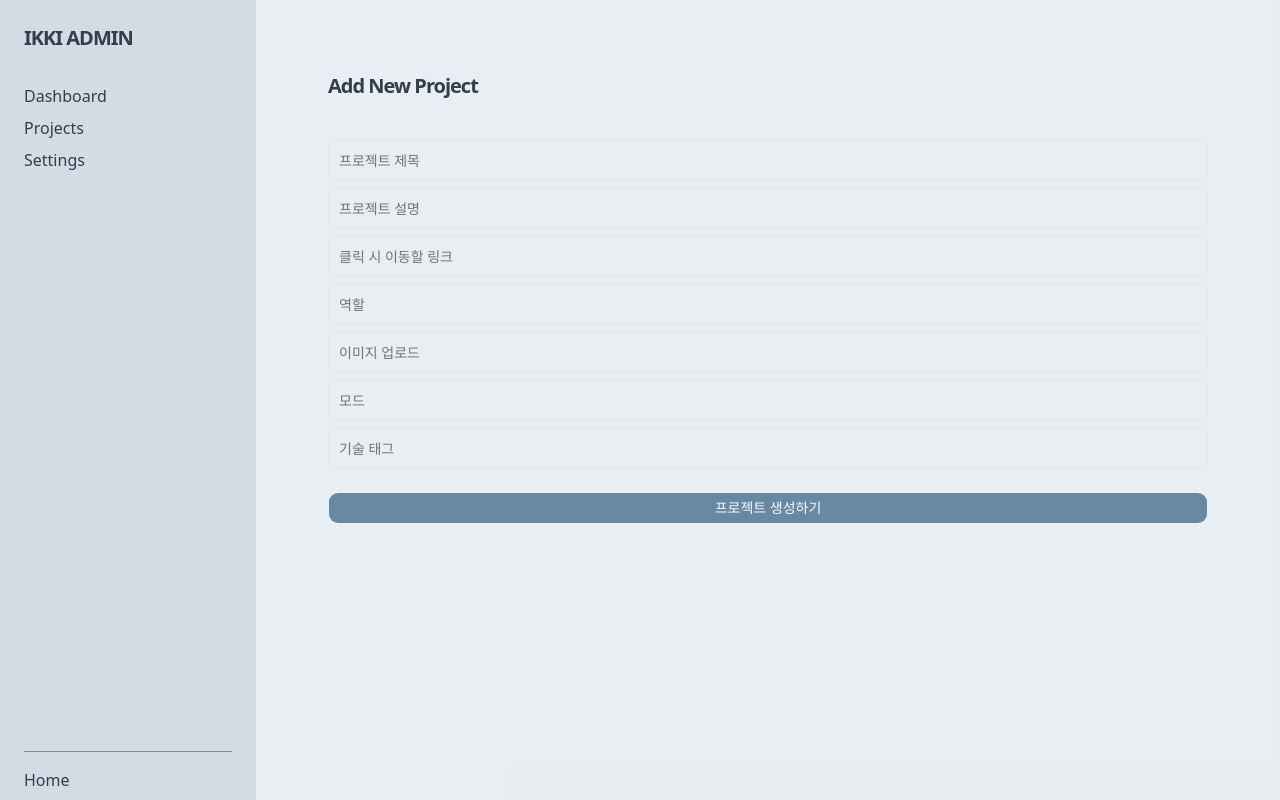
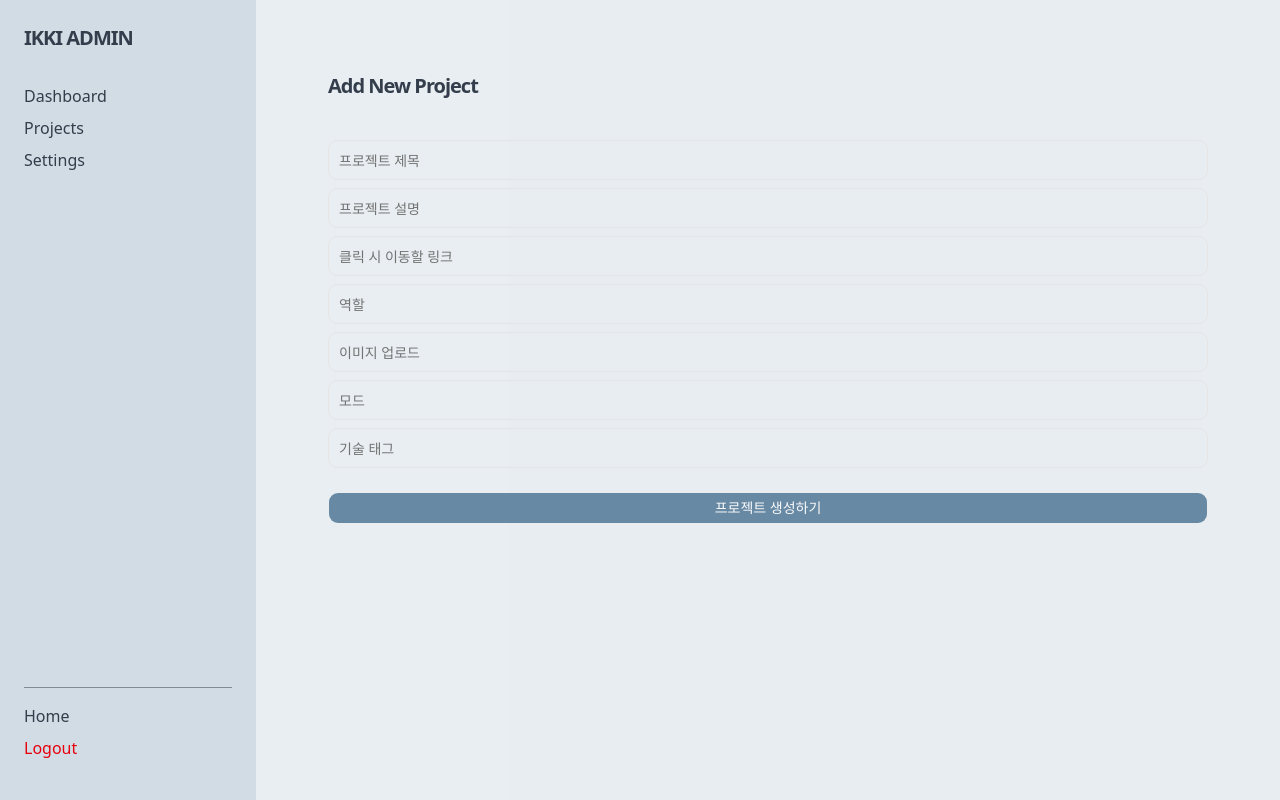
Before and after one commit to ikki-rock/ikki-portfolio, a Next.js app: page /admin/projects/new in a window 1280 px wide. Built offline with nearby package versions, Linux system fonts and the light colour scheme; a web font is replaced by a local one.

Commit message:
fix: 모바일 관리자페이지 본문 yscroll 안먹는 현상 해결 main에 flex-1 제거하여 해결. w-full로 바꾸고 사이드바에 flex-shrink-0주어 줄어들지 않도록함

```diff
--- a/app/admin/layout.tsx
+++ b/app/admin/layout.tsx
@@ -42,7 +42,7 @@ export default function AdminLayout({
     </nav>
   );
   return (
-    <div className="flex min-h-screen w-full bg-accent/30 flex-col md:flex-row">
+    <div className="flex h-full w-full bg-accent/30 flex-col md:flex-row">
       {/* 모바일 전용 헤더 */}
       <header className="flex h-16 items-center justify-between px-6 bg-accent md:hidden border-b border-foreground/10">
         <Link href="/">
@@ -54,7 +54,7 @@ export default function AdminLayout({
         <MobileNav>{NavLinks}</MobileNav>
       </header>
       {/* 사이드바 */}
-      <aside className="hidden md:flex w-64 p-6 flex flex-col gap-4 bg-accent">
+      <aside className="hidden md:flex w-64 p-6 flex flex-col gap-4 bg-accent flex-shrink-0">
         {/* 로고 */}
         <Link href={"/"}>
           <h1 className="text-xl font-bold tracking-tighter">IKKI ADMIN</h1>
@@ -90,7 +90,9 @@ export default function AdminLayout({
       </aside>
 
       {/* 메인 콘텐츠 */}
-      <main className="flex-1 p-4 md:p-8">{children}</main>
+      <main className="w-full p-4 md:p-8 h-dvh overflow-y-scroll">
+        {children}
+      </main>
     </div>
   );
 }
--- a/app/admin/page.tsx
+++ b/app/admin/page.tsx
@@ -14,7 +14,7 @@ export default async function AdminHome() {
   const status = await getDashboardQuickStatus();
   const recentProjects = await fetchProjects(3);
   return (
-    <div className="p-8 space-y-8">
+    <div className="space-y-8">
       <h1 className="text-3xl font-bold tracking-tight">관리자 대시보드</h1>
 
       <div className="flex flex-col gap-8">
@@ -54,7 +54,7 @@ export default async function AdminHome() {
           </div>
         </section>
         {/* 프로젝트 리스트 섹션 */}
-        <section className="gap-4 flex-col min-h-[50dvh] flex">
+        <section className="gap-4 flex-col flex">
           <div className="flex Items-center justify-between">
             <h1>Recent Projects</h1>
             <Link
@@ -64,7 +64,7 @@ export default async function AdminHome() {
               VIEW ALL →
             </Link>
           </div>
-          <div className="grid gap-6 md:grid-cols-3 flex-1">
+          <div className="grid gap-6 md:grid-cols-3">
             {recentProjects?.length > 0 ? (
               recentProjects.map((project) => (
                 <ProjectItem key={project.id} project={project} />
```
